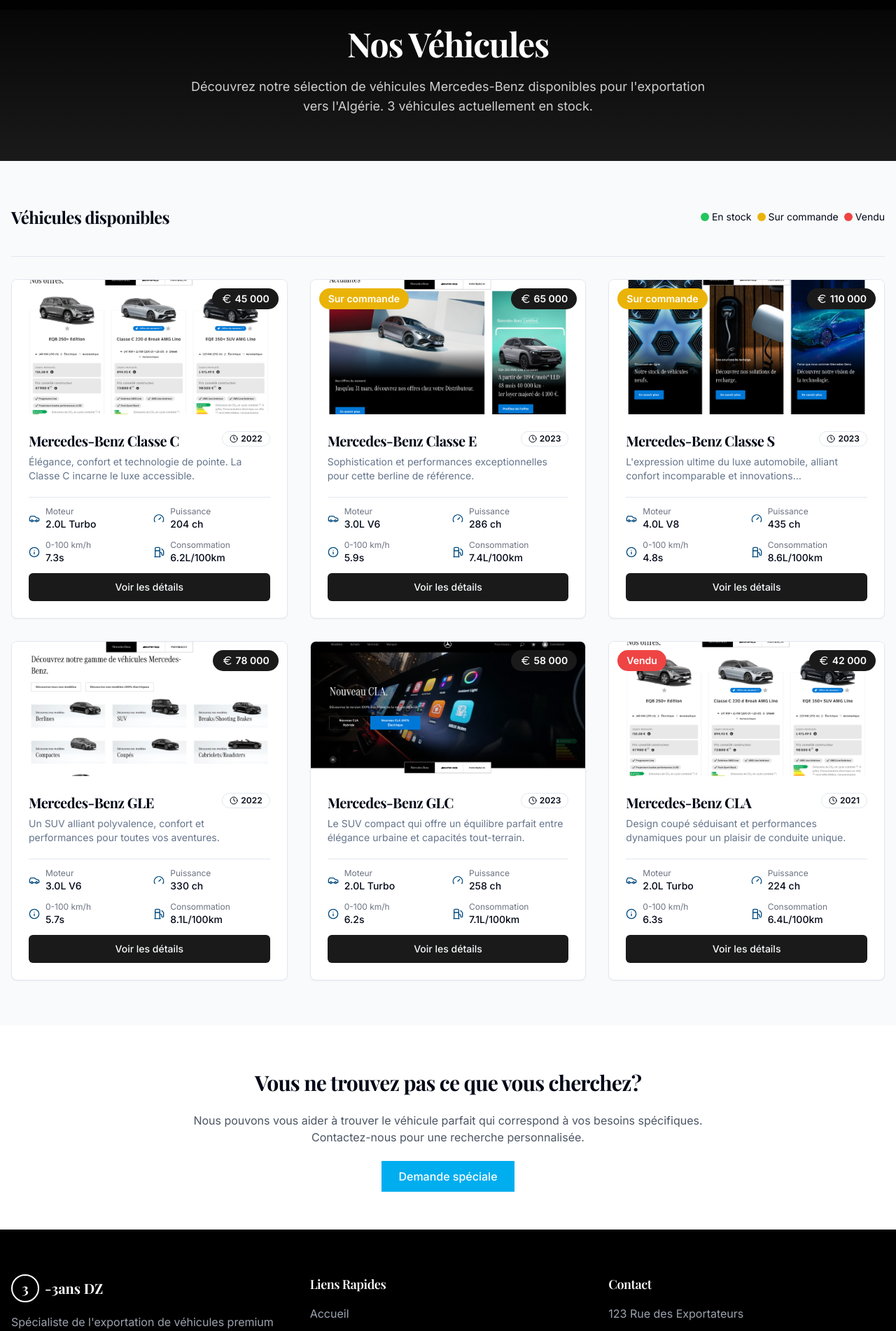
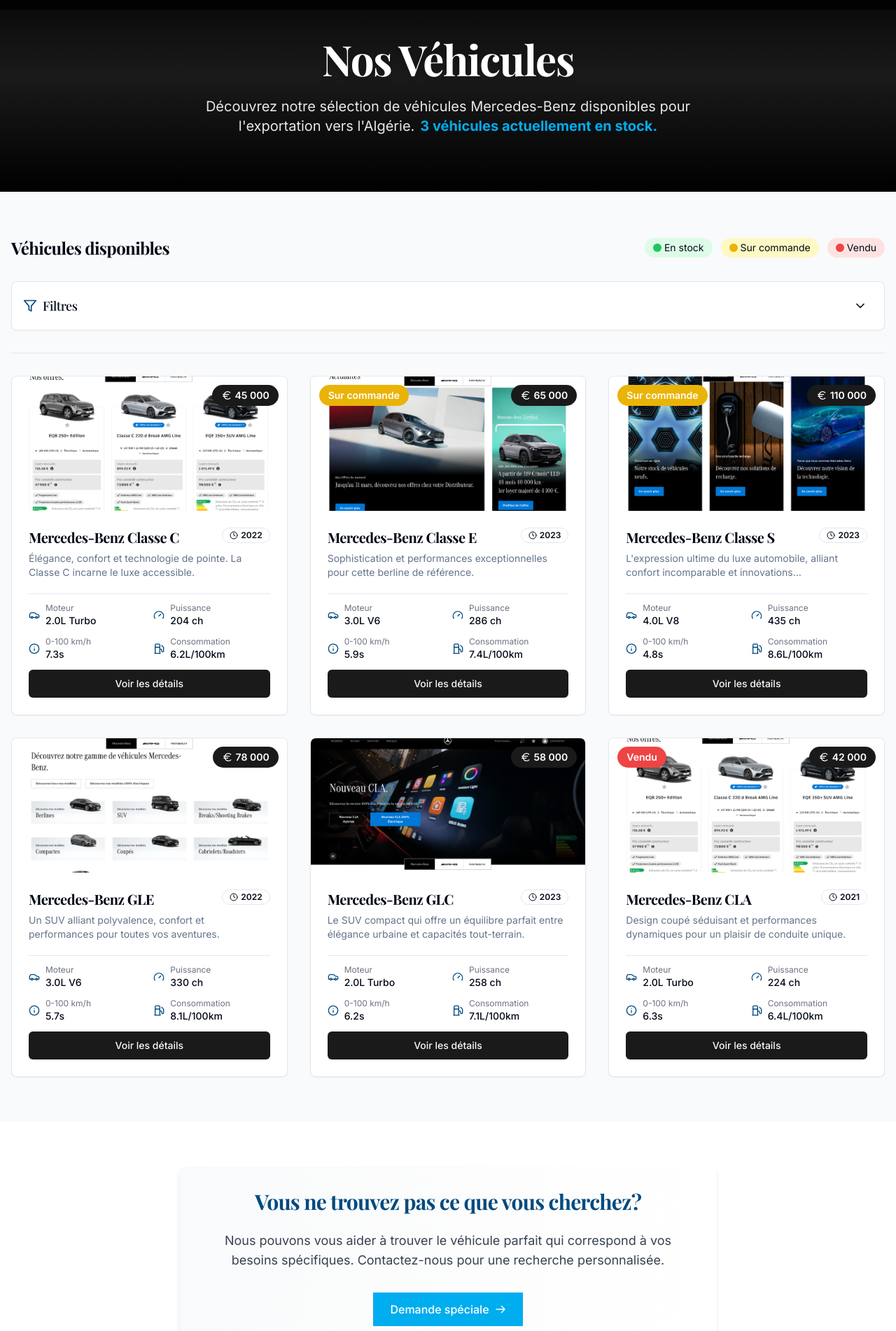
Before and after one commit to awt-707/benz-expo-wave, a React (Vite) app: page /vehicules in a window 1280 px wide. Shown: the part 58-1960 px from the top of the page at 70% size. Built offline with nearby package versions, Linux system fonts and the light colour scheme.

Commit message:
feat: Add vehicle filtering and styling
Implement vehicle filtering by fuel type and year.
Enhance the visual appearance of the page.

```diff
--- a/src/pages/VehiculesPage.tsx
+++ b/src/pages/VehiculesPage.tsx
@@ -1,10 +1,15 @@
 
-import { useEffect } from "react";
+import { useEffect, useState } from "react";
 import Navbar from "@/components/Navbar";
 import Footer from "@/components/Footer";
 import VehicleCard from "@/components/VehicleCard";
 import ScrollReveal from "@/components/ScrollReveal";
 import { Separator } from "@/components/ui/separator";
+import { Slider } from "@/components/ui/slider";
+import { Checkbox } from "@/components/ui/checkbox";
+import { ToggleGroup, ToggleGroupItem } from "@/components/ui/toggle-group";
+import { Collapsible, CollapsibleContent, CollapsibleTrigger } from "@/components/ui/collapsible";
+import { Filter, ChevronDown, ChevronUp } from "lucide-react";
 
 const vehicles = [
   {
@@ -20,7 +25,8 @@ const vehicles = [
       acceleration: "7.3s",
       consumption: "6.2L/100km"
     },
-    availability: "En stock" as const
+    availability: "En stock" as const,
+    fuelType: "Essence"
   },
   {
     id: "classe-e",
@@ -35,7 +41,8 @@ const vehicles = [
       acceleration: "5.9s",
       consumption: "7.4L/100km"
     },
-    availability: "Sur commande" as const
+    availability: "Sur commande" as const,
+    fuelType: "Hybride"
   },
   {
     id: "classe-s",
@@ -50,7 +57,8 @@ const vehicles = [
       acceleration: "4.8s",
       consumption: "8.6L/100km"
     },
-    availability: "Sur commande" as const
+    availability: "Sur commande" as const,
+    fuelType: "Hybride"
   },
   {
     id: "gle",
@@ -65,7 +73,8 @@ const vehicles = [
       acceleration: "5.7s",
       consumption: "8.1L/100km"
     },
-    availability: "En stock" as const
+    availability: "En stock" as const,
+    fuelType: "Diesel"
   },
   {
     id: "glc",
@@ -80,7 +89,8 @@ const vehicles = [
       acceleration: "6.2s",
       consumption: "7.1L/100km"
     },
-    availability: "En stock" as const
+    availability: "En stock" as const,
+    fuelType: "Essence"
   },
   {
     id: "cla",
@@ -95,31 +105,59 @@ const vehicles = [
       acceleration: "6.3s",
       consumption: "6.4L/100km"
     },
-    availability: "Vendu" as const
+    availability: "Vendu" as const,
+    fuelType: "Électrique"
   }
 ];
+
+type FuelType = "Essence" | "Diesel" | "Hybride" | "Électrique";
 
 const VehiculesPage = () => {
   useEffect(() => {
     window.scrollTo(0, 0);
   }, []);
 
-  // Count available vehicles
-  const availableCount = vehicles.filter(v => v.availability === "En stock").length;
+  const [filtersOpen, setFiltersOpen] = useState(false);
+  const [selectedFuelTypes, setSelectedFuelTypes] = useState<FuelType[]>([]);
+  const [yearRange, setYearRange] = useState([2021, 2023]);
+
+  // Filter vehicles based on selected criteria
+  const filteredVehicles = vehicles.filter(vehicle => {
+    // Filter by fuel type if any is selected
+    const fuelTypeMatch = selectedFuelTypes.length === 0 || selectedFuelTypes.includes(vehicle.fuelType as FuelType);
+
+    // Filter by year range
+    const vehicleYear = parseInt(vehicle.year);
+    const yearMatch = vehicleYear >= yearRange[0] && vehicleYear <= yearRange[1];
+
+    return fuelTypeMatch && yearMatch;
+  });
+
+  // Count available vehicles after filtering
+  const availableCount = filteredVehicles.filter(v => v.availability === "En stock").length;
+
+  const toggleFuelType = (fuelType: FuelType) => {
+    setSelectedFuelTypes(prev =>
+      prev.includes(fuelType)
+        ? prev.filter(type => type !== fuelType)
+        : [...prev, fuelType]
+    );
+  };
 
   return (
     <>
       <Navbar />
 
       <main>
-        <section className="pt-24 pb-16 bg-gradient-to-b from-mercedes-black to-mercedes-darkgray text-white">
+        <section className="pt-28 pb-20 bg-gradient-to-b from-mercedes-black via-mercedes-darkgray to-black text-white shadow-lg">
           <div className="container mx-auto px-4">
             <ScrollReveal>
-              <h1 className="text-4xl md:text-5xl font-serif font-bold mb-6 text-center">
+              <h1 className="text-4xl md:text-6xl font-serif font-bold mb-6 text-center drop-shadow-md">
                 Nos Véhicules
               </h1>
-              <p className="text-white/80 max-w-3xl mx-auto text-center text-lg">
-                Découvrez notre sélection de véhicules Mercedes-Benz disponibles pour l'exportation vers l'Algérie. {availableCount} véhicules actuellement en stock.
+              <p className="text-white/90 max-w-3xl mx-auto text-center text-lg md:text-xl">
+                Découvrez notre sélection de véhicules Mercedes-Benz disponibles pour l'exportation vers l'Algérie.
+                <span className="font-bold text-mercedes-blue ml-2">{availableCount} véhicules actuellement en stock.</span>
               </p>
             </ScrollReveal>
           </div>
@@ -127,28 +165,89 @@ const VehiculesPage = () => {
 
         <section className="py-16 bg-gray-50">
           <div className="container mx-auto px-4">
-            <div className="flex justify-between items-center mb-10">
-              <h2 className="text-2xl font-serif font-bold">Véhicules disponibles</h2>
-              <div className="flex gap-2">
-                <span className="inline-flex items-center text-sm">
+            <div className="flex flex-col lg:flex-row justify-between items-start lg:items-center mb-8">
+              <h2 className="text-2xl font-serif font-bold mb-4 lg:mb-0">Véhicules disponibles</h2>
+
+              <div className="flex flex-wrap gap-3">
+                <span className="inline-flex items-center text-sm bg-green-100 px-3 py-1 rounded-full">
                   <span className="h-3 w-3 rounded-full bg-green-500 mr-1"></span>
                   En stock
                 </span>
-                <span className="inline-flex items-center text-sm">
+                <span className="inline-flex items-center text-sm bg-yellow-100 px-3 py-1 rounded-full">
                   <span className="h-3 w-3 rounded-full bg-yellow-500 mr-1"></span>
                   Sur commande
                 </span>
-                <span className="inline-flex items-center text-sm">
+                <span className="inline-flex items-center text-sm bg-red-100 px-3 py-1 rounded-full">
                   <span className="h-3 w-3 rounded-full bg-red-500 mr-1"></span>
                   Vendu
                 </span>
               </div>
             </div>
 
+            <Collapsible
+              open={filtersOpen}
+              onOpenChange={setFiltersOpen}
+              className="mb-8 border border-gray-200 rounded-lg p-4 bg-white shadow-sm"
+            >
+              <div className="flex items-center justify-between">
+                <div className="flex items-center gap-2">
+                  <Filter className="h-5 w-5 text-mercedes-darkblue" />
+                  <h3 className="text-lg font-medium">Filtres</h3>
+                </div>
+                <CollapsibleTrigger className="rounded-full hover:bg-gray-100 p-2 transition-colors">
+                  {filtersOpen ? <ChevronUp className="h-5 w-5" /> : <ChevronDown className="h-5 w-5" />}
+                </CollapsibleTrigger>
+              </div>
+
+              <CollapsibleContent className="mt-4 space-y-6">
+                <div>
+                  <h4 className="font-medium mb-3">Type de carburant</h4>
+                  <div className="grid grid-cols-2 md:grid-cols-4 gap-3">
+                    {["Essence", "Diesel", "Hybride", "Électrique"].map((fuel) => (
+                      <div key={fuel} className="flex items-center space-x-2">
+                        <Checkbox
+                          id={`fuel-${fuel}`}
+                          checked={selectedFuelTypes.includes(fuel as FuelType)}
+                          onCheckedChange={() => toggleFuelType(fuel as FuelType)}
+                          className="data-[state=checked]:bg-mercedes-darkblue"
+                        />
+                        <label
+                          htmlFor={`fuel-${fuel}`}
+                          className="text-sm font-medium leading-none peer-disabled:cursor-not-allowed peer-disabled:opacity-70"
+                        >
+                          {fuel}
+                        </label>
+                      </div>
+                    ))}
+                  </div>
+                </div>
+
+                <div>
+                  <h4 className="font-medium mb-3">Année du véhicule</h4>
+                  <div className="px-2">
+                    <Slider
+                      defaultValue={[2021, 2023]}
+                      min={2021}
+                      max={2023}
+                      step={1}
+                      value={yearRange}
+                      onValueChange={(value) => setYearRange(value as [number, number])}
+                      className="mb-6"
+                    />
+                    <div className="flex justify-between text-sm text-gray-600">
+                      <span>{yearRange[0]}</span>
+                      <span>{yearRange[1]}</span>
+                    </div>
+                  </div>
+                </div>
+              </CollapsibleContent>
+            </Collapsible>
+
             <Separator className="mb-8" />
 
             <div className="grid grid-cols-1 md:grid-cols-2 lg:grid-cols-3 gap-8">
-              {vehicles.map((vehicle, index) => (
+              {filteredVehicles.length > 0 ? (
+                filteredVehicles.map((vehicle, index) => (
                   <ScrollReveal key={vehicle.id} delay={index * 100}>
                     <VehicleCard
                       id={vehicle.id}
@@ -161,7 +260,21 @@ const VehiculesPage = () => {
                       availability={vehicle.availability}
                     />
                   </ScrollReveal>
-              ))}
+                ))
+              ) : (
+                <div className="col-span-full py-12 text-center">
+                  <p className="text-lg text-gray-500">Aucun véhicule ne correspond à vos critères de recherche.</p>
+                  <button
+                    onClick={() => {
+                      setSelectedFuelTypes([]);
+                      setYearRange([2021, 2023]);
+                    }}
+                    className="mt-4 text-mercedes-blue hover:text-mercedes-darkblue underline"
+                  >
+                    Réinitialiser les filtres
+                  </button>
+                </div>
+              )}
             </div>
           </div>
         </section>
@@ -169,15 +282,22 @@ const VehiculesPage = () => {
         <section className="py-16 bg-white">
           <div className="container mx-auto px-4">
             <ScrollReveal>
-              <div className="max-w-3xl mx-auto text-center">
-                <h2 className="text-3xl font-serif font-bold mb-6">
+              <div className="max-w-3xl mx-auto text-center bg-gradient-to-r from-gray-50 to-white p-8 rounded-lg shadow-md">
+                <h2 className="text-3xl font-serif font-bold mb-6 text-mercedes-darkblue">
                   Vous ne trouvez pas ce que vous cherchez?
                 </h2>
-                <p className="text-gray-600 mb-8">
-                  Nous pouvons vous aider à trouver le véhicule parfait qui correspond à vos besoins spécifiques. Contactez-nous pour une recherche personnalisée.
+                <p className="text-gray-700 mb-8 text-lg">
+                  Nous pouvons vous aider à trouver le véhicule parfait qui correspond à vos besoins spécifiques.
+                  Contactez-nous pour une recherche personnalisée.
                 </p>
-                <a href="/contact" className="mercedes-button">
+                <a
+                  href="/contact"
+                  className="mercedes-button bg-mercedes-darkblue hover:bg-mercedes-black inline-flex items-center group"
+                >
                   Demande spéciale
+                  <svg className="w-4 h-4 ml-2 transition-transform group-hover:translate-x-1" fill="none" viewBox="0 0 24 24" stroke="currentColor">
+                    <path strokeLinecap="round" strokeLinejoin="round" strokeWidth={2} d="M14 5l7 7m0 0l-7 7m7-7H3" />
+                  </svg>
                 </a>
               </div>
             </ScrollReveal>
```
Lines whose indentation alone changed are shown as unchanged.
